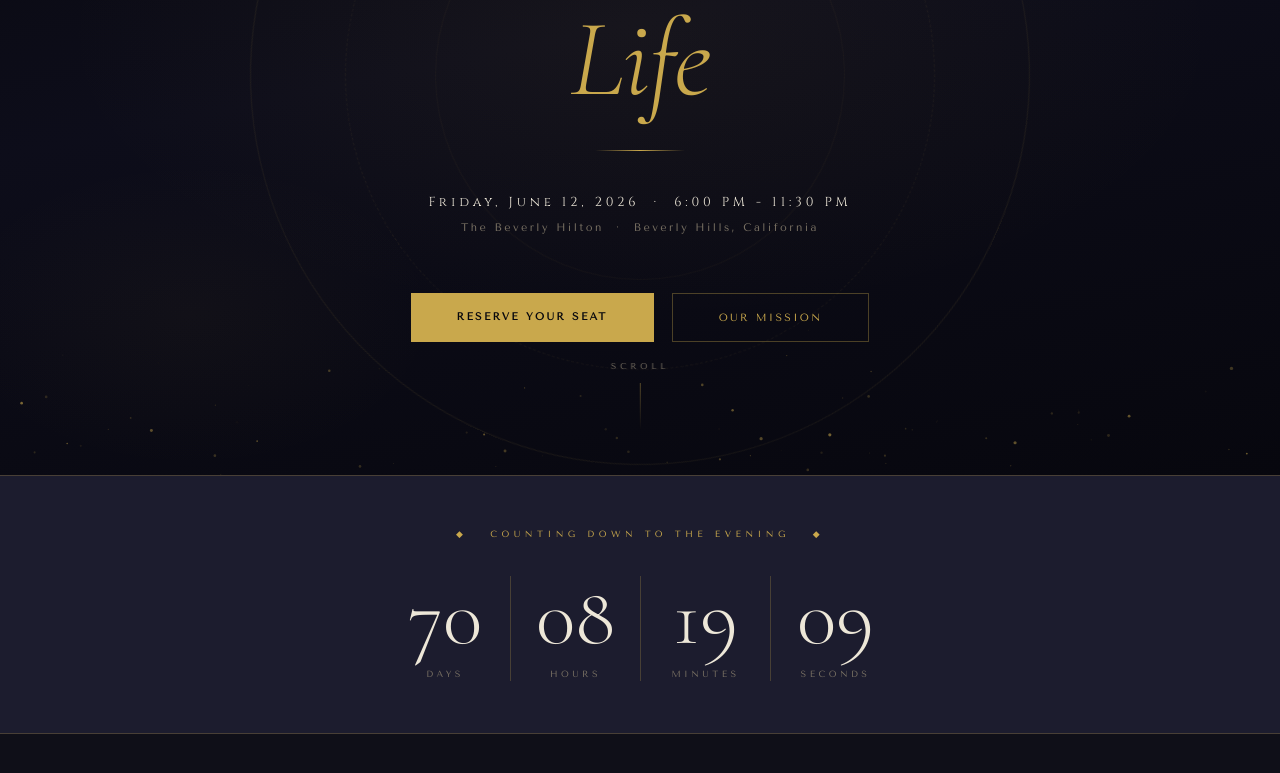
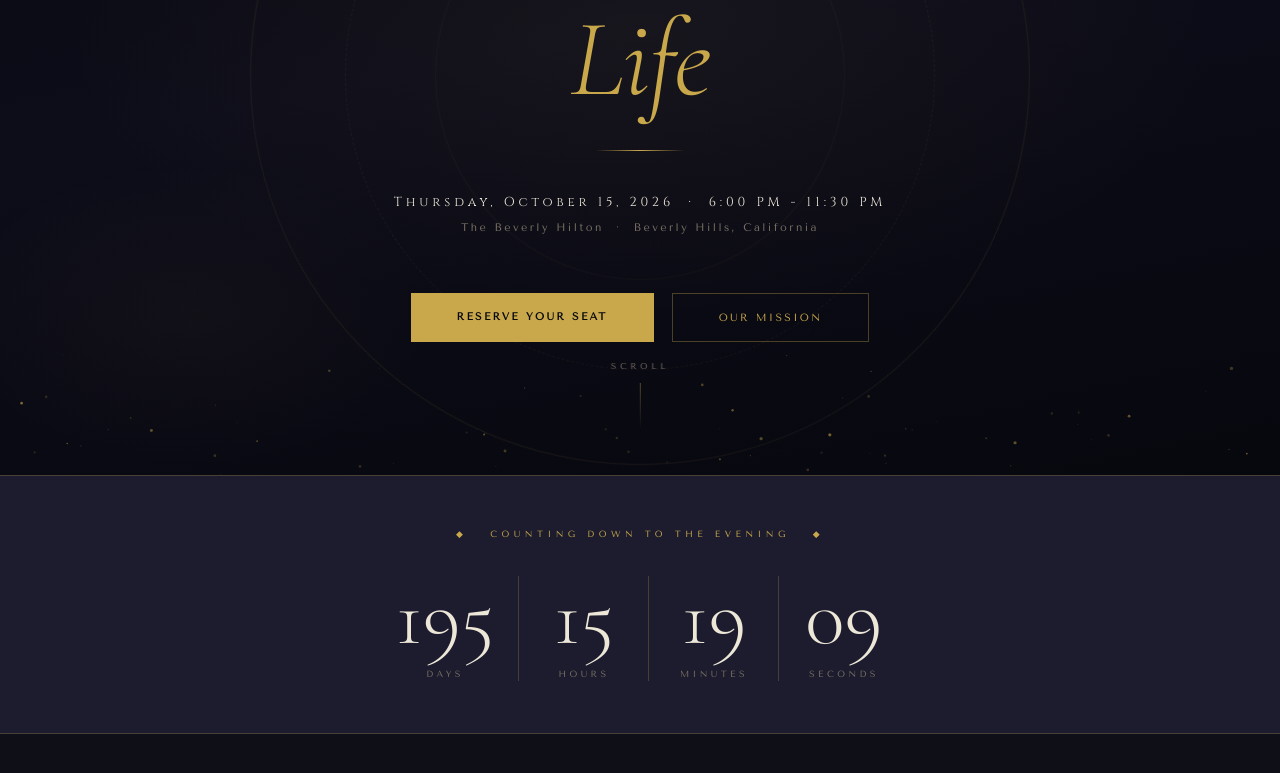
Before and after one commit to Eyoab11/illuminate-life-gala, a Next.js app: page / in a window 1280 px wide. Shown: the part 325-1098 px from the top of the page. Built offline with nearby package versions, Linux system fonts and the light colour scheme; no server answers.

Commit message:
fix: change date of the event

```diff
--- a/components/Countdown.tsx
+++ b/components/Countdown.tsx
@@ -7,7 +7,9 @@ export default function Countdown() {
 
   useEffect(() => {
     const tick = () => {
-      const diff = new Date('2026-06-12T18:00:00').getTime() - new Date().getTime();
+      // Target: October 15, 2026 at 6:00 PM PDT (Los Angeles) = 01:00 UTC on Oct 16
+      // Hardcoded as UTC so every visitor worldwide sees the exact same countdown
+      const diff = new Date('2026-10-16T01:00:00Z').getTime() - new Date().getTime();
       if (diff <= 0) return;
 
       setTime({
--- a/components/Hero.tsx
+++ b/components/Hero.tsx
@@ -33,7 +33,7 @@ export default function Hero() {
         </h1>
         <div className="hero-divider" />
         <div className="hero-meta">
-          <p className="hero-date">Friday, June 12, 2026 &nbsp;·&nbsp; 6:00 PM - 11:30 PM</p>
+          <p className="hero-date">Thursday, October 15, 2026 &nbsp;·&nbsp; 6:00 PM - 11:30 PM</p>
           <p className="hero-venue">The Beverly Hilton &nbsp;·&nbsp; Beverly Hills, California</p>
         </div>
         <div className="hero-actions">
```
